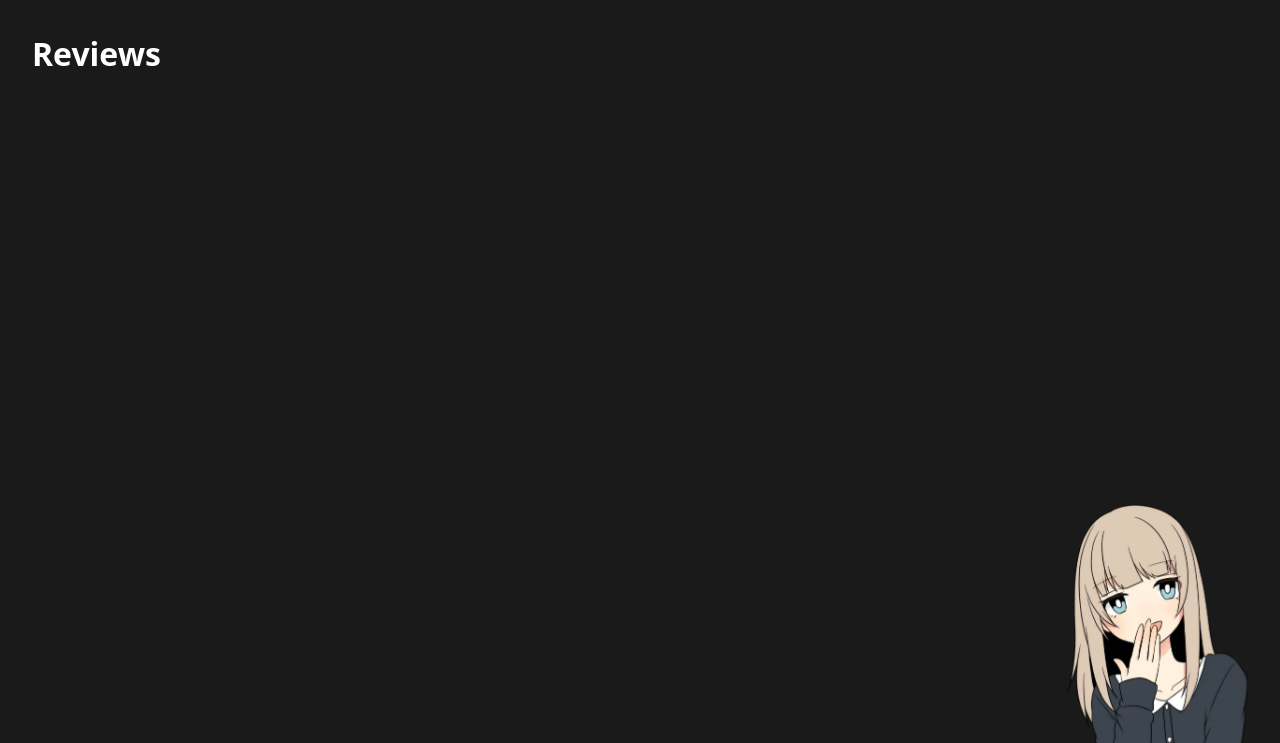
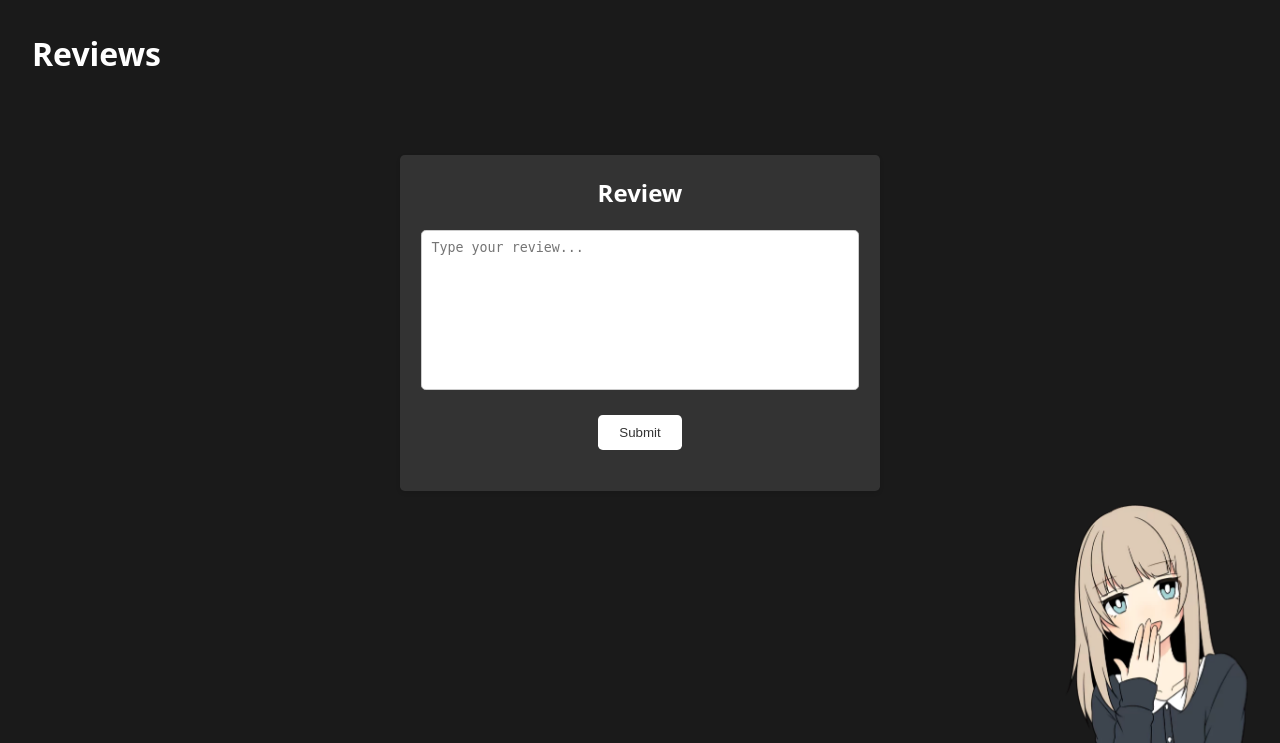
Before and after one commit to akaTsunemori/unboard, a Flask app: page /reviews in a window 1280 px wide. Shown: the part 56-799 px from the top of the page. Run offline with Flask 3, Linux system fonts and the light colour scheme.

Commit message:
Review page setup

```diff
--- a/app.py
+++ b/app.py
@@ -80,8 +80,13 @@ def classes():
     query_classes = database_handler.get_classes(selected_discipline)
     return render_template_util('classes.html', classes=query_classes)
 
-@app.route('/reviews')
+
+@app.route('/reviews', methods=['GET', 'POST'])
 def reviews():
+    if request.method == 'POST':
+        review = request.form.get('review')
+        if review:
+            print(review)
     class_to_review      = global_vars.get_class()
     discipline_to_review = global_vars.get_discipline()
     professor_to_review  = global_vars.get_professor()
@@ -89,6 +94,8 @@ def reviews():
                 class_to_review=class_to_review,
                 discipline_to_review=discipline_to_review,
                 professor_to_review=professor_to_review)
+
+
 @app.route('/professors', methods=['GET', 'POST'])
 def professors():
     search_results = []
--- a/static/style.css
+++ b/static/style.css
@@ -94,18 +94,10 @@ a:hover {
     align-items: center;
     text-align: center;
     margin: 5rem;
-    /* Needs further examination: */
-    /* min-height: 50rem; */
-    /* margin-top: 2.55rem; */
-    /* padding: 5rem; */
-    /* left: 50%; */
-    /* top: 25%; */
-    /* position: absolute; */
-    /* transform: translate(-50%, 0%); */
 }
 
 .form {
-    width: 25rem;
+    width: 30rem;
     background-color: #333;
     padding: 1.3rem;
     border-radius: 0.3rem;
@@ -235,3 +227,16 @@ th {
 tr:nth-child(even) {
     background-color: #646464;
 }
+
+/* Text box */
+.text-box {
+    resize: none;
+    width: 100%;
+    height: 10rem;
+    margin-top: 1.3rem;
+    padding: 0.6rem;
+    border: 0.06rem solid #ccc;
+    border-radius: 0.3rem;
+    background-color: #fff;
+    color: #333;
+}
--- a/templates/reviews.html
+++ b/templates/reviews.html
@@ -14,6 +14,17 @@
         {% elif class_to_review %}
             You are reviewing the class {{ class_to_review }} from the discipline {{ discipline_to_review }}.
         {% endif %}
+        <div class="container">
+            <form class="form" method="POST" action="{{ url_for('reviews') }}">
+                <h2>Review</h2>
+                <div class="form-group">
+                    <textarea name="review" class="text-box" placeholder="Type your review..."></textarea>
+                </div>
+                <div class="form-group">
+                    <button type="submit">Submit</button>
+                </div>
+            </form>
+        </div>
         <img src="/static/images/anime/{{anime_image}}" alt="Image" class="bottom-right-image">
     </div>
 </body>
```
